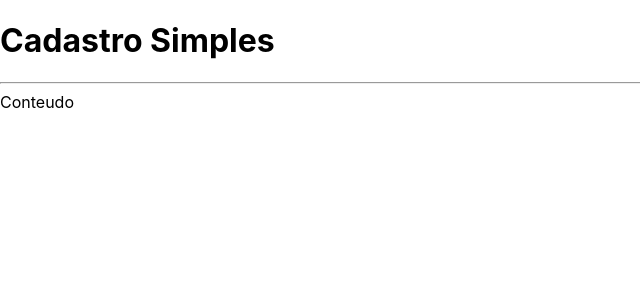
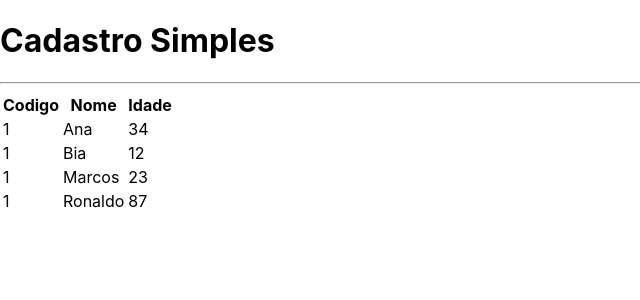
Before and after one commit to RyanGualberto/crud-next, a Next.js app: page / in a window 1280 px wide. Shown: the top 300 px of the page, without its empty margins (0-640 px from the left). Built offline with nearby package versions, Linux system fonts and the light colour scheme.

Commit message:
s6a111: table component #01

```diff
--- /dev/null
+++ b/src/components/Tabela.tsx
@@ -0,0 +1,50 @@
+import Cliente from '../core/Cliente'
+
+interface TabelaProps{
+    clientes: Cliente[]
+}
+
+export default function Tabela(props: TabelaProps){
+
+    function renderHeader(){
+        return(
+            <tr>
+                <th>Codigo</th>
+                <th>Nome</th>
+                <th>Idade</th>
+            </tr>
+        )
+    }
+
+    function renderData(){
+        return props.clientes?.map((cliente, i) => {
+            return (
+                <tr key={cliente.id}>
+                    <td>
+                        {cliente.id}
+                    </td>
+                    <td>
+                        {cliente.nome}
+                    </td>
+                    <td>
+                        {cliente.idade}
+                    </td>
+                </tr>
+            )
+        })
+    }
+    return (
+        <table>
+            <thead>
+                {
+                    renderHeader()
+                }
+            </thead>
+            <tbody>
+                {
+                    renderData()
+                }
+            </tbody>
+        </table>
+    )
+}
--- a/src/pages/index.tsx
+++ b/src/pages/index.tsx
@@ -1,13 +1,22 @@
 import Layout from "../components/Layout"
+import Tabela from "../components/Tabela"
+import Cliente from "../core/Cliente"
 
 export default function Home() {
+  const clientes = [
+    new Cliente('Ana', 34, '1'),
+    new Cliente('Bia', 12, '1'),
+    new Cliente('Marcos', 23, '1'),
+    new Cliente('Ronaldo', 87, '1'),
+  ]
+
   return (
     <div className={`
       flex h-screen justify-center items-center
       bg-gradient-to-tr from-purple-500 to-black text-white
     `}>
       <Layout titulo="Cadastro Simples">
-          <span>Conteudo</span>
+          <Tabela clientes={clientes}></Tabela>
       </Layout>
     </div>
   )
```
